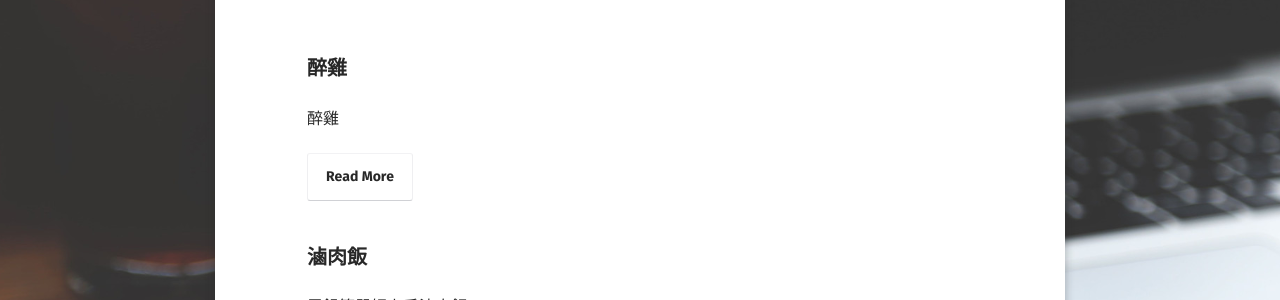
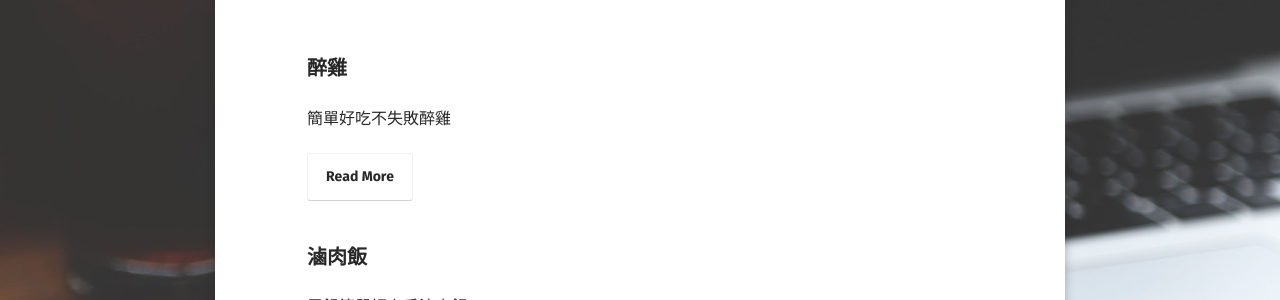
Before and after one commit to SungLinHsieh/sunglinhsieh.github.io, a Jekyll site: the page built from food/index.md, in a window 1280 px wide. Shown: the part 249-549 px from the top of the page. Built offline with Jekyll 4.4.1, drawn with Linux system fonts in a browser that asks for light colours; some web fonts are replaced.

Commit message:
revise.post

```diff
--- a/_posts/2017-08-28-wine-chicken.md
+++ b/_posts/2017-08-28-wine-chicken.md
@@ -2,7 +2,7 @@
 layout: post
 title:  "醉雞"
 date:   2017-08-28
-excerpt: "醉雞"
+excerpt: "簡單好吃不失敗醉雞"
 food: true
 tag:
 - food
```
Also changed, not shown: 6 other files.
